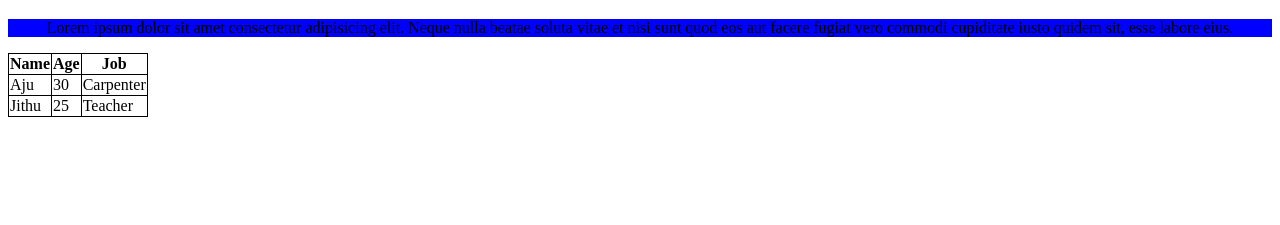
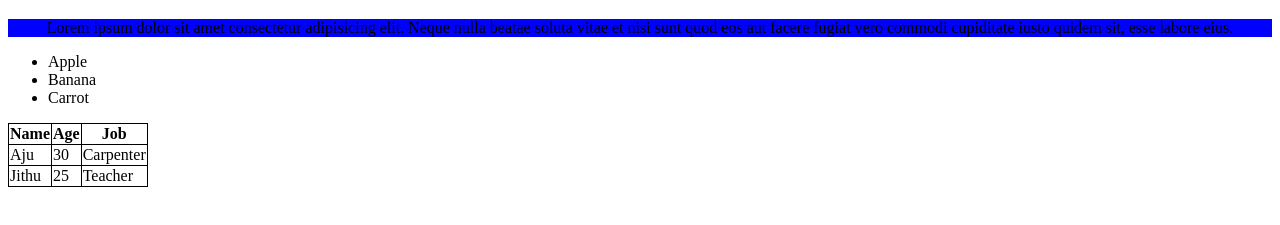
Before and after one commit to FPTGIT1/html-and-css, a plain HTML site: page index.html in a window 1280 px wide. Shown: the part 61-286 px from the top of the page. Drawn offline with Linux system fonts and the light colour scheme.

Commit message:
html file edited

```diff
--- a/index.html
+++ b/index.html
@@ -25,6 +25,11 @@
             <td>25</td>
             <td>Teacher</td>
         </tr>
+        <ul>
+            <li>Apple</li>
+            <li>Banana</li>
+            <li>Carrot</li>
+        </ul>
     </table>
 </body>
 </html>
```
